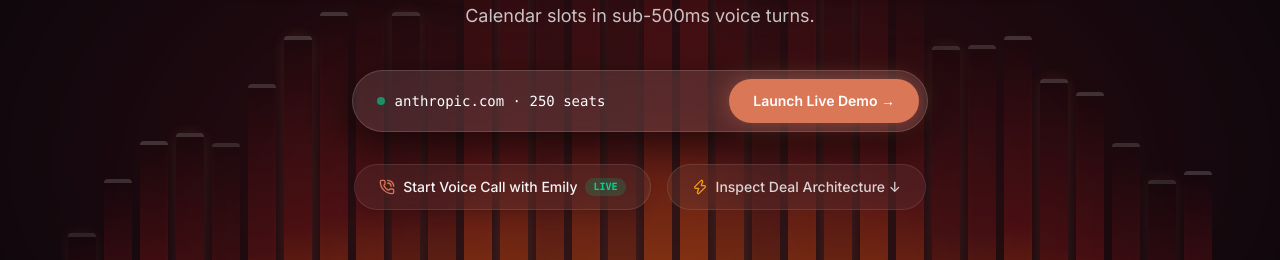
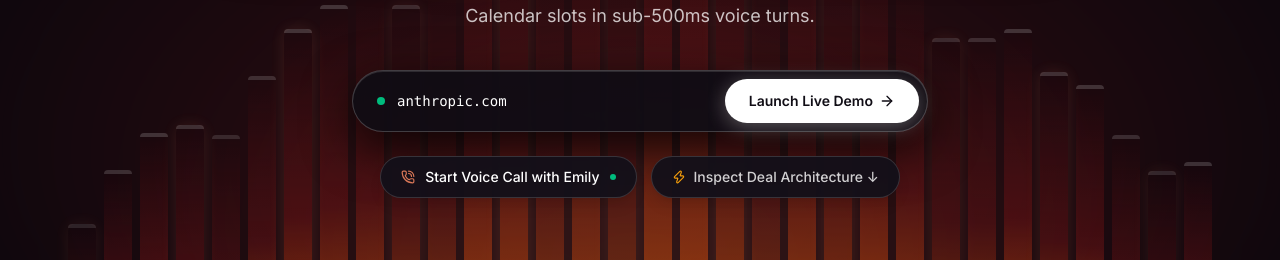
Before and after one commit to harshsinghsv/ai-sales, a Next.js app: page / in a window 1280 px wide. Shown: the part 526-786 px from the top of the page. Built offline with nearby package versions, Linux system fonts and the light colour scheme; no server answers; a web font is replaced by a local one.

Commit message:
style: polish hero launcher bar with solid obsidian glass, high-contrast white CTA, and refined beacon styling

```diff
--- a/components/AgentPlatformLanding.tsx
+++ b/components/AgentPlatformLanding.tsx
@@ -37,6 +37,8 @@
   onLaunchDemo,
   onStartDirectCall,
 }) => {
+  const [domainInput, setDomainInput] = React.useState('anthropic.com');
+
   return (
     <div className="min-h-screen bg-[#FAF9F5] text-[#141413] selection:bg-[#D97757]/20 selection:text-[#141413] antialiased">
       {/* ─────────────────────────────────────────────────────────────
@@ -90,43 +92,55 @@
           </p>
 
           {/* 21st.dev Interactive Launcher Pill Bar */}
-          <div className="w-full max-w-xl mx-auto p-1.5 sm:p-2 rounded-full bg-white/10 backdrop-blur-2xl border border-white/15 shadow-[0_12px_40px_rgba(0,0,0,0.6)] flex items-center justify-between gap-2 mb-8">
-            <div className="flex items-center gap-2.5 pl-4 flex-1">
-              <span className="w-2 h-2 rounded-full bg-emerald-400 animate-pulse" />
+          <form
+            onSubmit={(e) => {
+              e.preventDefault();
+              onLaunchDemo();
+            }}
+            className="w-full max-w-xl mx-auto p-1.5 sm:p-2 rounded-full bg-[#100D15]/95 backdrop-blur-3xl border border-white/20 shadow-[0_16px_50px_rgba(0,0,0,0.8),inset_0_1px_0_rgba(255,255,255,0.12)] flex items-center justify-between gap-2 mb-6 transition-all focus-within:border-[#D97757]/60 focus-within:shadow-[0_16px_50px_rgba(217,119,87,0.25)]"
+          >
+            <div className="flex items-center gap-3 pl-4 flex-1">
+              <span className="relative flex h-2 w-2">
+                <span className="animate-ping absolute inline-flex h-full w-full rounded-full bg-emerald-400 opacity-75" />
+                <span className="relative inline-flex rounded-full h-2 w-2 bg-emerald-500" />
+              </span>
               <input
                 type="text"
-                placeholder="Enter enterprise domain (e.g. acme.com)..."
+                value={domainInput}
+                onChange={(e) => setDomainInput(e.target.value)}
+                placeholder="Enter enterprise domain (e.g. razorpay.com)..."
                 className="w-full bg-transparent border-0 text-xs sm:text-sm text-white placeholder-white/40 focus:outline-none font-mono"
-                defaultValue="anthropic.com · 250 seats"
-                readOnly
               />
             </div>
             <button
-              onClick={onLaunchDemo}
-              className="px-5 sm:px-6 py-2.5 sm:py-3 rounded-full text-xs sm:text-sm font-semibold text-white bg-[#D97757] hover:bg-[#c66547] shadow-[0_0_25px_rgba(217,119,87,0.45)] transition-all cursor-pointer whitespace-nowrap active:scale-95"
+              type="submit"
+              className="px-6 py-2.5 sm:py-3 rounded-full text-xs sm:text-sm font-semibold text-[#100D15] bg-white hover:bg-[#F3F1ED] shadow-[0_4px_20px_rgba(255,255,255,0.3)] transition-all duration-200 cursor-pointer whitespace-nowrap active:scale-95 flex items-center gap-1.5"
             >
-              Launch Live Demo →
+              <span>Launch Live Demo</span>
+              <ArrowRight className="w-4 h-4 text-[#100D15]" />
             </button>
-          </div>
+          </form>
 
           {/* Symmetrical Quick Action Buttons */}
-          <div className="flex flex-wrap items-center justify-center gap-4 mb-16">
+          <div className="flex flex-wrap items-center justify-center gap-3.5 mb-16">
             <button
+              type="button"
               onClick={onStartDirectCall}
-              className="inline-flex items-center gap-2 px-6 py-3 rounded-full text-xs sm:text-sm font-medium text-white/95 bg-white/5 hover:bg-white/10 border border-white/10 backdrop-blur-xl transition-all hover:border-white/20 active:scale-95 shadow-lg cursor-pointer"
+              className="inline-flex items-center gap-2.5 px-5 py-2.5 rounded-full text-xs sm:text-sm font-medium text-white bg-[#14101A]/95 hover:bg-[#1C1724] border border-white/15 hover:border-[#D97757]/60 backdrop-blur-2xl transition-all duration-200 hover:shadow-[0_0_20px_rgba(217,119,87,0.25)] active:scale-95 shadow-lg cursor-pointer"
             >
-              <PhoneCall className="w-4 h-4 text-[#D97757]" />
+              <PhoneCall className="w-3.5 h-3.5 text-[#D97757]" />
               <span>Start Voice Call with Emily</span>
-              <span className="px-2 py-0.5 rounded-full bg-emerald-500/20 text-emerald-400 text-[10px] font-mono font-semibold">
-                LIVE
+              <span className="relative flex h-1.5 w-1.5">
+                <span className="animate-ping absolute inline-flex h-full w-full rounded-full bg-emerald-400 opacity-75" />
+                <span className="relative inline-flex rounded-full h-1.5 w-1.5 bg-emerald-500" />
               </span>
             </button>
 
             <a
               href="#demo-showcase"
-              className="inline-flex items-center gap-2 px-6 py-3 rounded-full text-xs sm:text-sm font-medium text-white/80 bg-white/5 hover:bg-white/10 border border-white/10 backdrop-blur-xl transition-all hover:border-white/20 active:scale-95 no-underline cursor-pointer"
+              className="inline-flex items-center gap-2 px-5 py-2.5 rounded-full text-xs sm:text-sm font-medium text-white/80 hover:text-white bg-[#14101A]/95 hover:bg-[#1C1724] border border-white/15 hover:border-white/30 backdrop-blur-2xl transition-all duration-200 active:scale-95 shadow-lg no-underline cursor-pointer"
             >
-              <Zap className="w-4 h-4 text-[#F59E0B]" />
+              <Zap className="w-3.5 h-3.5 text-[#F59E0B]" />
               <span>Inspect Deal Architecture ↓</span>
             </a>
           </div>
```
